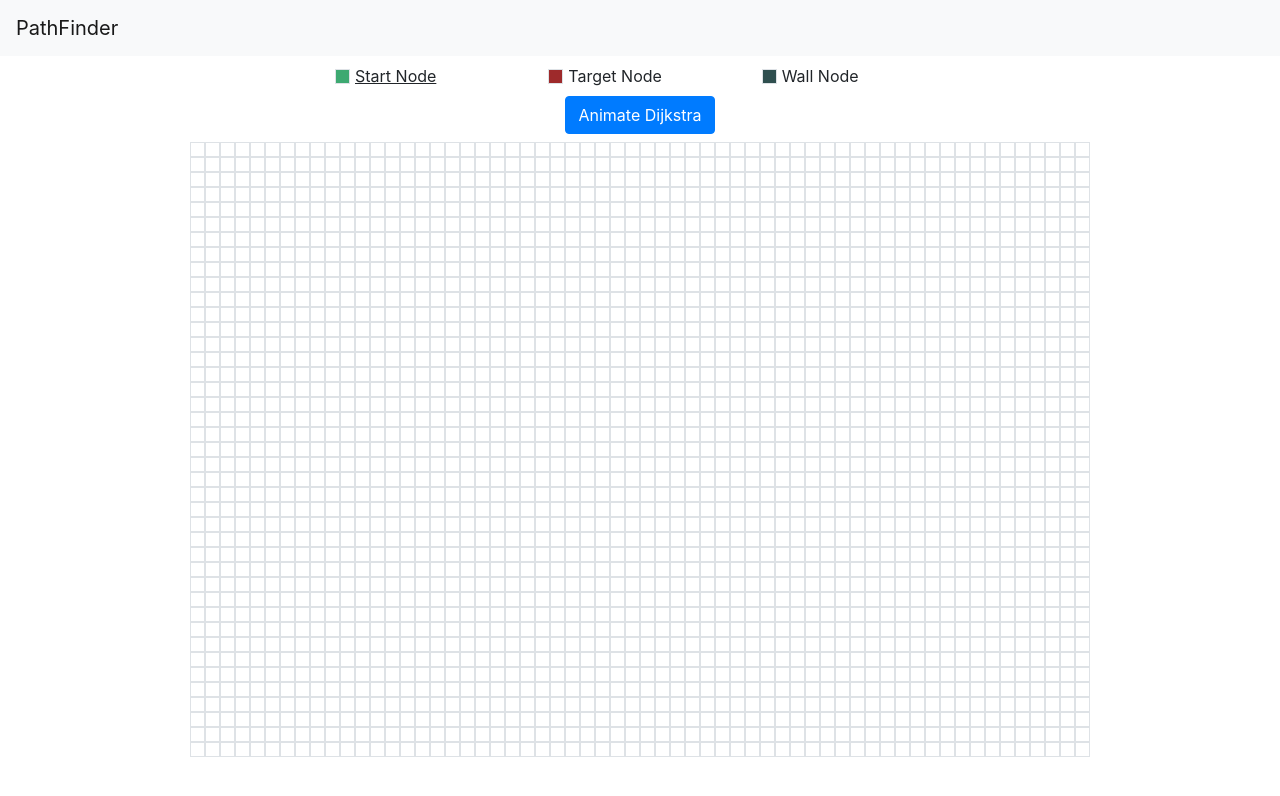
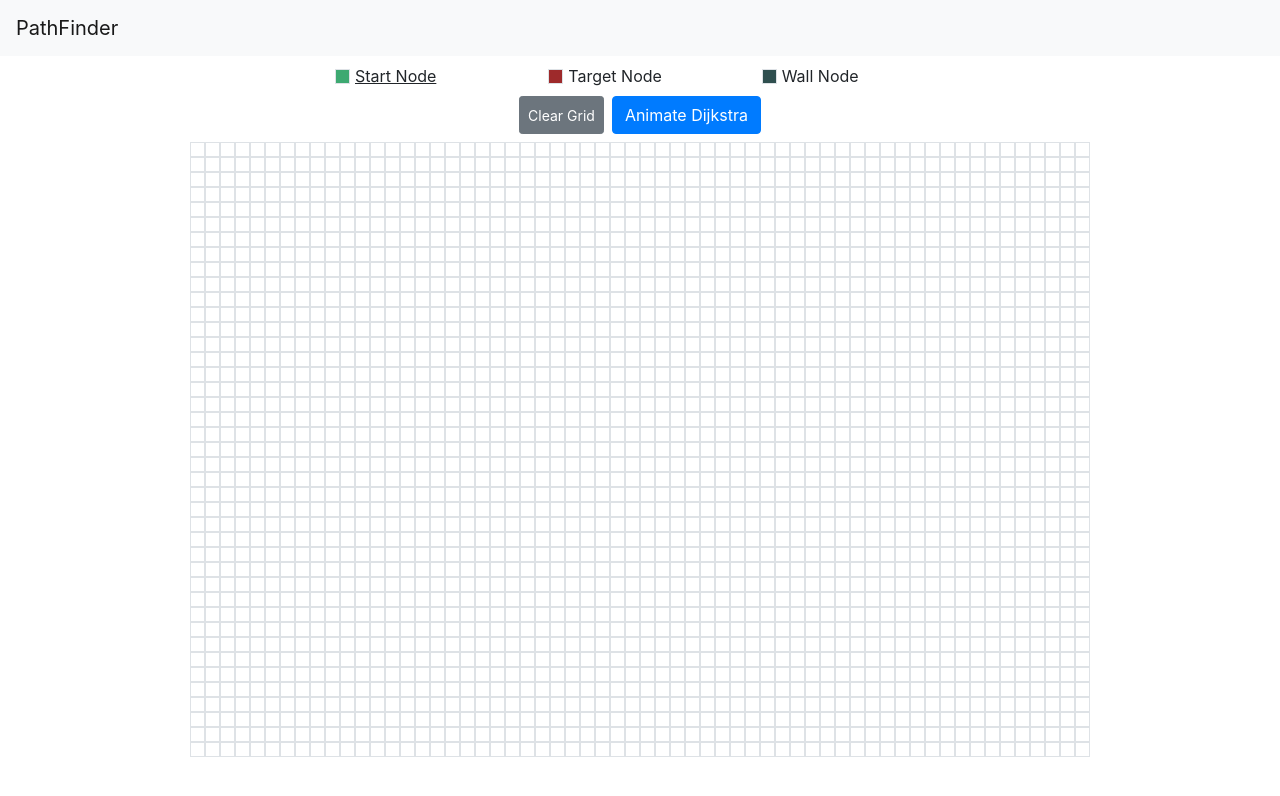
Before and after one commit to Dev-Lj/ReactPathfinding, a React (Create React App) app: page / in a window 1280 px wide. Shown: the top 796 px of the page. Built offline with nearby package versions, Linux system fonts and the light colour scheme.

Commit message:
Add Clear Grid button

```diff
--- a/src/pathfinding/GridVisualization/Grid.jsx
+++ b/src/pathfinding/GridVisualization/Grid.jsx
@@ -74,6 +74,21 @@ class Grid extends React.Component {
     });
     this.setState({
       nodesGrid,
+    });
+  }
+
+  clearGrid() {
+    if (this.state.isPathfindingRunning) {
+      return;
+    }
+    var gridProperties = this.calculateGridProportions();
+    const nodesGrid = createNodesVisualGrid(
+      gridProperties.Width,
+      gridProperties.Height
+    );
+    this.setState({
+      nodesGrid,
+      nodeClickMode: CLICKMODE.START,
     });
   }
 
@@ -303,6 +318,16 @@ class Grid extends React.Component {
         <div className="row justify-content-center mt-2 mb-2">
           <button
             type="button"
+            className="btn btn-secondary btn-sm mr-2"
+            onClick={() => {
+              this.clearGrid();
+            }}
+            disabled={this.state.isPathfindingRunning}
+          >
+            Clear Grid
+          </button>
+          <button
+            type="button"
             className="btn btn-primary"
             onClick={() => {
               this.startPathFinding();
```
